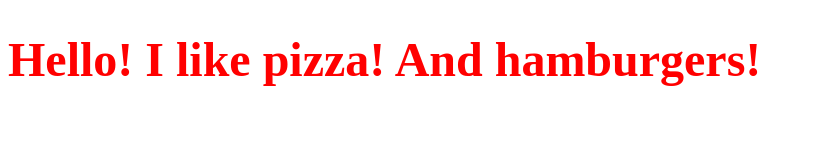
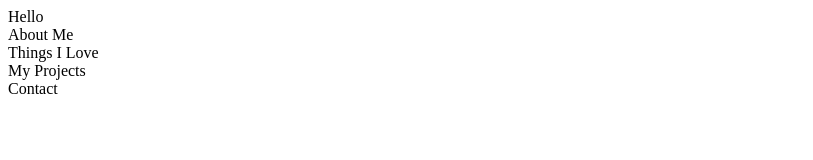
Before and after one commit to joeylee08/sep-final-project, a plain HTML site: page index.html in a window 1280 px wide. Shown: the whole page, without its empty margins (0-813 px from the left). Drawn offline with Linux system fonts and the light colour scheme.

Commit message:
added html skeleton

```diff
--- a/index.html
+++ b/index.html
@@ -5,7 +5,13 @@
     <title>My First Project</title>
   </head>
   <body>
-    <h1 id="first">Hello! I like pizza! And hamburgers!</h1>
+    <div id="wrapper">
+      <div id="heading" class="section">Hello</div>
+      <div id="about" class="section">About Me</div>
+      <div id="loves" class="section">Things I Love</div>
+      <div id="projects" class="section">My Projects</div>
+      <div id="contact" class="section">Contact</div>
+    </div>
     <script src="./script.js"></script>
   </body>
 </html>
```
